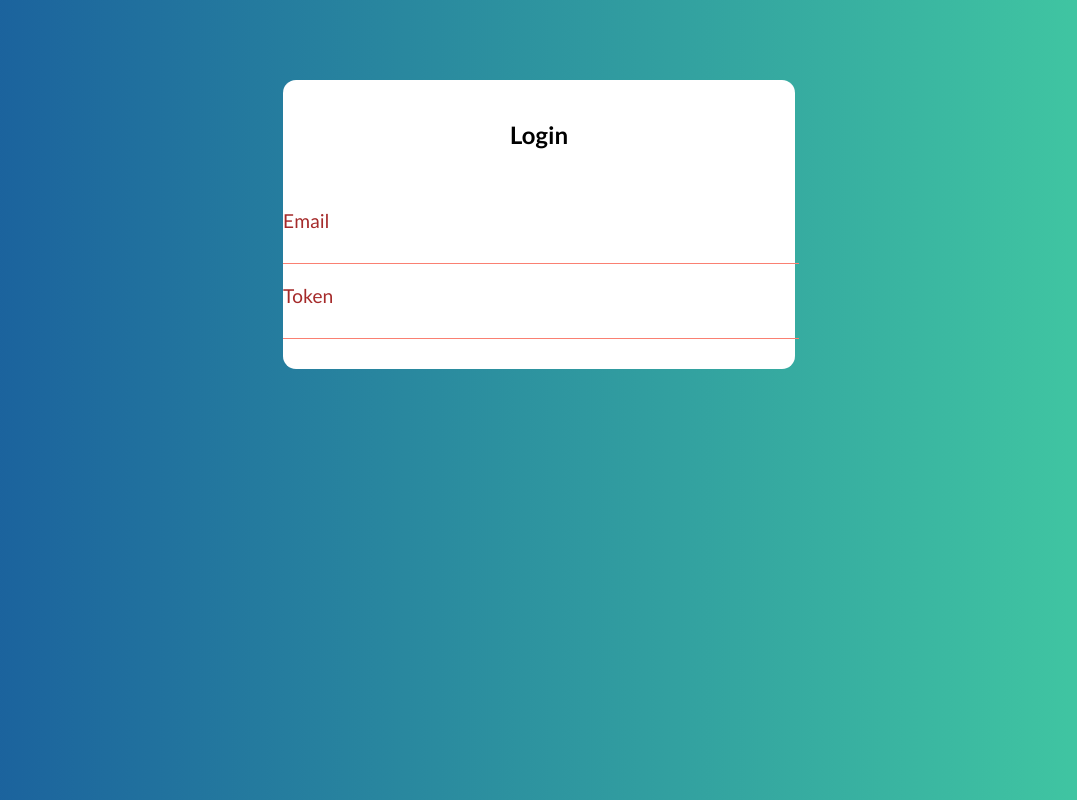
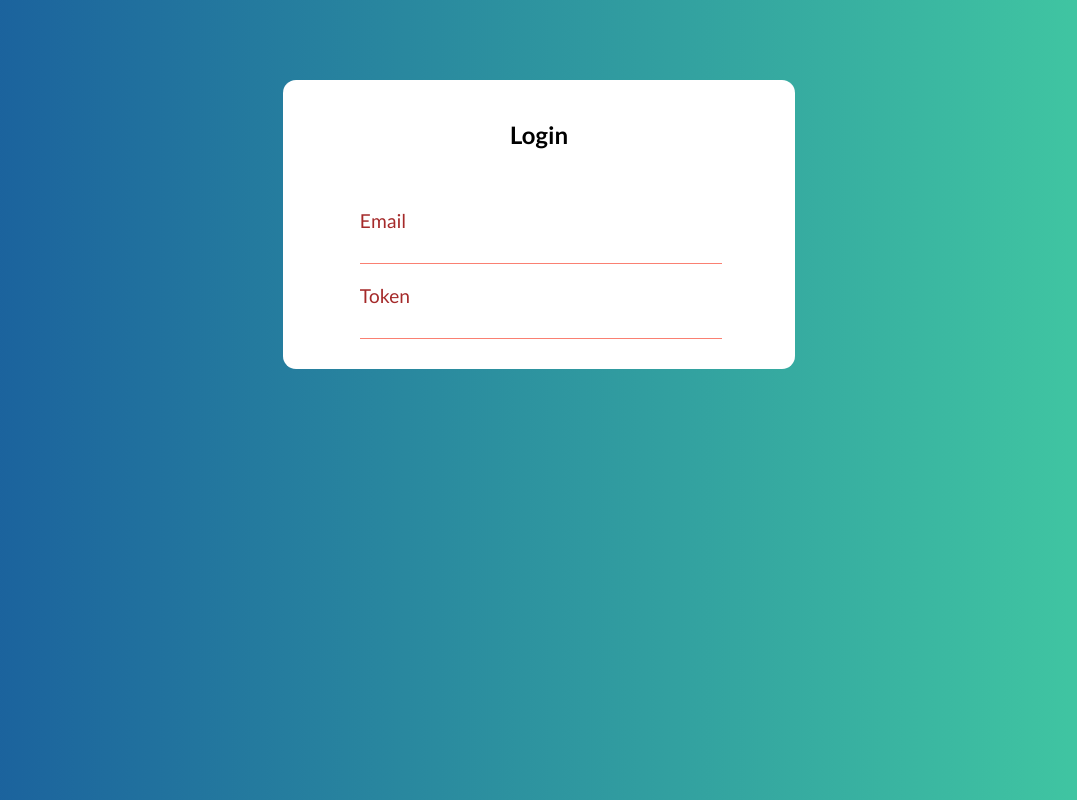
Before and after one commit to Sam44323/referral-front-end, a React (Create React App) app: page /signin in a window 1280 px wide. Shown: the whole page, without its empty margins (101-1178 px from the left). Built offline with nearby package versions, Linux system fonts and the light colour scheme.

Commit message:
add: added mixins for input container

```diff
--- a/src/styles/pages/Signin.module.scss
+++ b/src/styles/pages/Signin.module.scss
@@ -1,6 +1,4 @@
 @import '../shared/sharedCard.module.scss';
-
-
 
 .SigninContainer{
   @include sharedStyles();
@@ -10,6 +8,8 @@
       margin: 0;
       color: rgb(233, 71, 53);
     }
-
+  }
+  .InputContainer{
+    @include inputContainer();
   }
 }
--- a/src/styles/pages/Signup.module.scss
+++ b/src/styles/pages/Signup.module.scss
@@ -19,7 +19,6 @@
     }
   }
   .InputContainer{
-    width: 70%;
-    margin: 0 auto;
+   @include inputContainer();
   }
 }
--- a/src/styles/shared/sharedCard.module.scss
+++ b/src/styles/shared/sharedCard.module.scss
@@ -12,3 +12,8 @@
   background-color: #fff;
   padding-bottom: 30px;
 }
+
+@mixin inputContainer{
+   width: 70%;
+   margin: 0 auto;
+}
```
